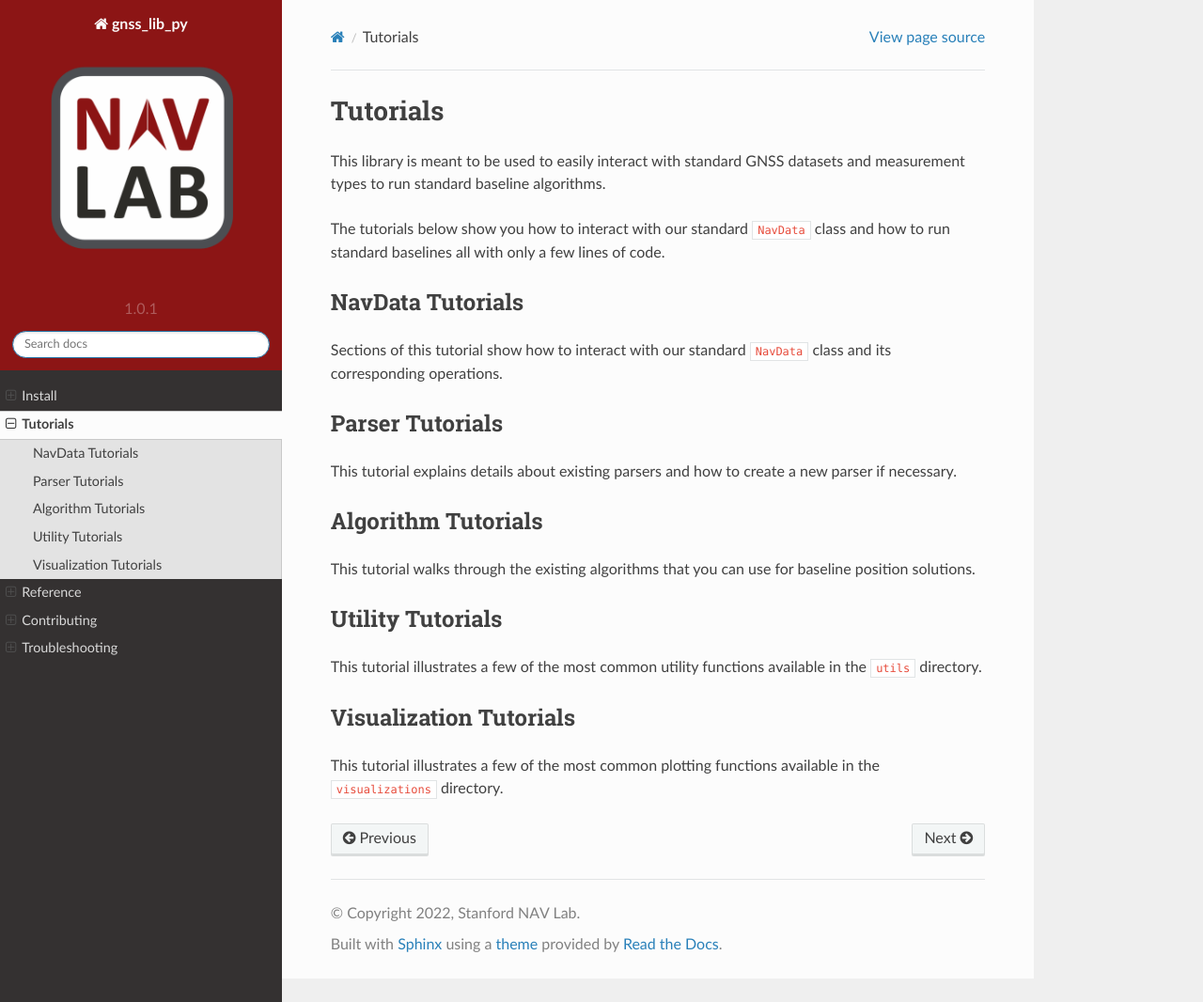
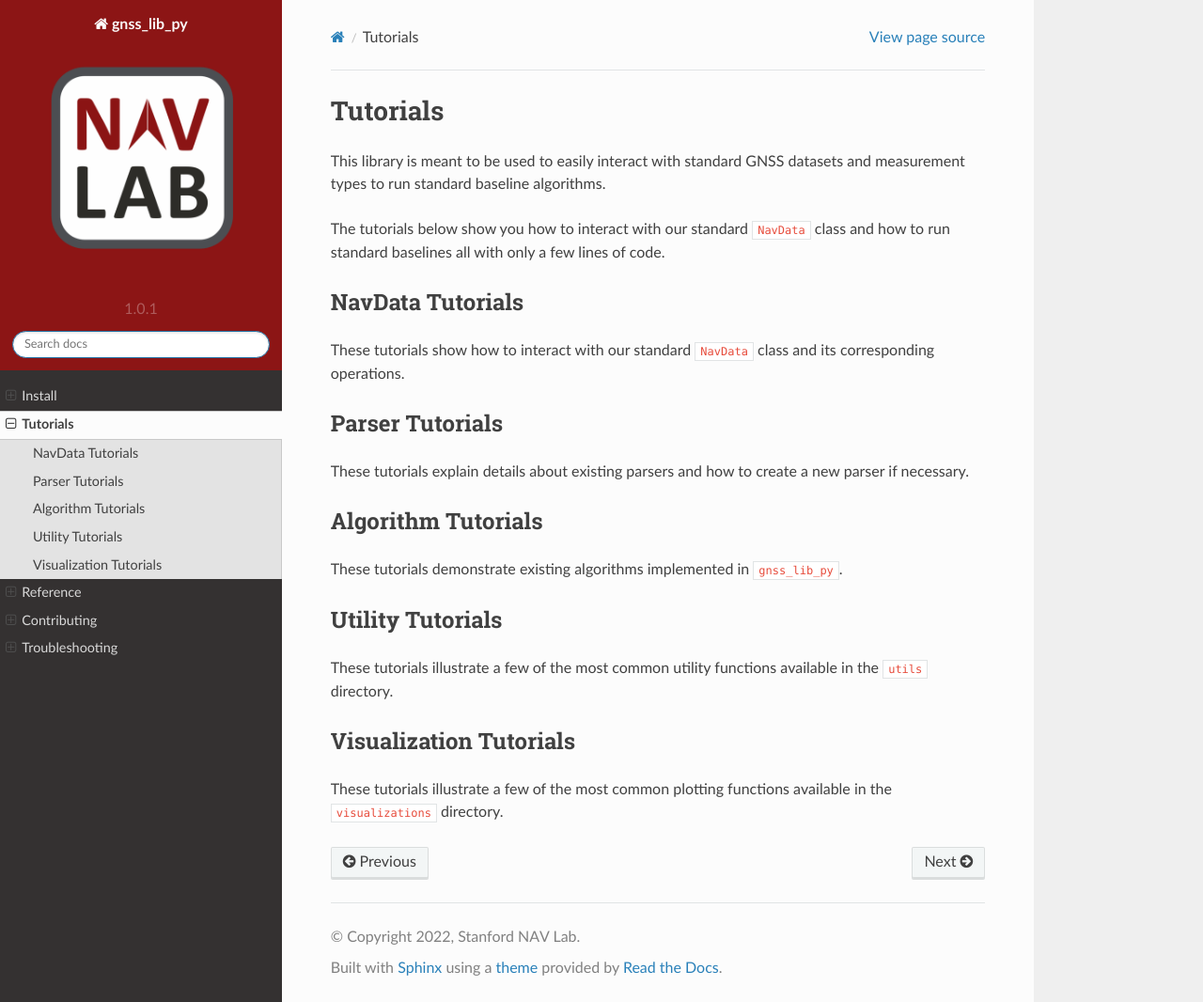
Before and after one commit to Stanford-NavLab/gnss_lib_py, a Sphinx documentation site: the page built from docs/source/tutorials/tutorials.rst, in a window 1280 px wide and 1066 px high. Shown: the whole window at 94% size. Built offline with Sphinx 7.4.7 and the Read the Docs theme 2.0.0, drawn with Linux system fonts in a browser that asks for light colours; pages that are not in the unit, such as notebooks, are missing from menus; the version number is read from the project's files by our own code.

Commit message:
update algorithm tutorials

```diff
--- a/docs/source/index.rst
+++ b/docs/source/index.rst
@@ -80,7 +80,7 @@ Code Organization
 
 In the directory organization above:
 
-  * The :code:`algorithms` directory contains localization algorithms that
+  * The :code:`algorithms` directory contains algorithms that
     work by passing in a :code:`NavData` class. Currently, the following
     algorithms are implemented in the :code:`algorithms`:
 
--- a/docs/source/tutorials/tutorials.rst
+++ b/docs/source/tutorials/tutorials.rst
@@ -14,7 +14,7 @@ few lines of code.
 NavData Tutorials
 -----------------
 
-Sections of this tutorial show how to interact with our standard :code:`NavData`
+These tutorials show how to interact with our standard :code:`NavData`
 class and its corresponding operations.
 
 .. toctree::
@@ -27,7 +27,7 @@ class and its corresponding operations.
 Parser Tutorials
 ----------------
 
-This tutorial explains details about existing parsers and how to create
+These tutorials explain details about existing parsers and how to create
 a new parser if necessary.
 
 .. toctree::
@@ -46,8 +46,7 @@ a new parser if necessary.
 Algorithm Tutorials
 -------------------
 
-This tutorial walks through the existing algorithms that you can use
-for baseline position solutions.
+These tutorials demonstrate existing algorithms implemented in ``gnss_lib_py``.
 
 .. toctree::
    :maxdepth: 2
@@ -61,7 +60,7 @@ for baseline position solutions.
 Utility Tutorials
 -----------------
 
-This tutorial illustrates a few of the most common utility functions
+These tutorials illustrate a few of the most common utility functions
 available in the :code:`utils` directory.
 
 .. toctree::
@@ -79,7 +78,7 @@ available in the :code:`utils` directory.
 Visualization Tutorials
 -----------------------
 
-This tutorial illustrates a few of the most common plotting functions
+These tutorials illustrate a few of the most common plotting functions
 available in the :code:`visualizations` directory.
 
 .. toctree::
```
Also changed, not shown: README.md (+1 -1 lines), 6 other files.
